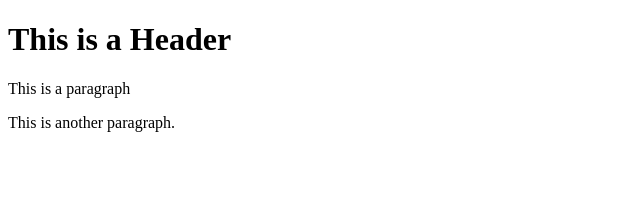
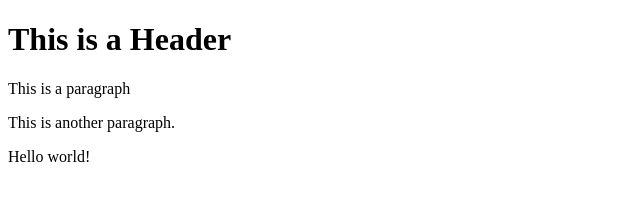
Before and after one commit to felsonm/git-test, a website: page index.html in a window 1280 px wide. Shown: the whole page, without its empty margins (0-640 px from the left). Drawn offline with Linux system fonts and the light colour scheme.

Commit message:
Using NPM

```diff
--- a/index.html
+++ b/index.html
@@ -4,5 +4,6 @@
       <h1>This is a Header</h1>
       <p>This is a paragraph</p>
       <p>This is another paragraph.</p>
+      <p> Hello world!</p>
    </body>
 </html>
```
Also changed, not shown: package.json (added, +24 -0 lines), 4 other files.
